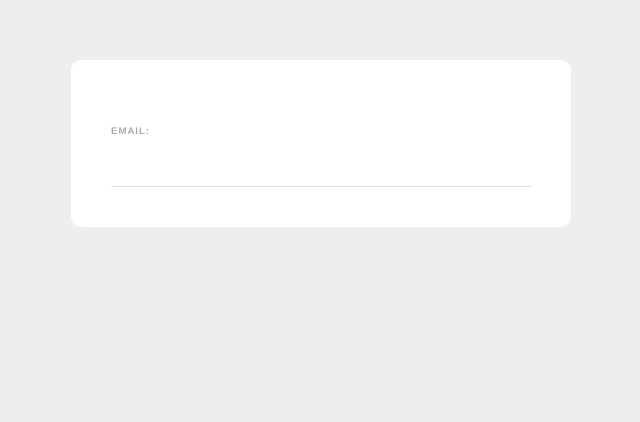
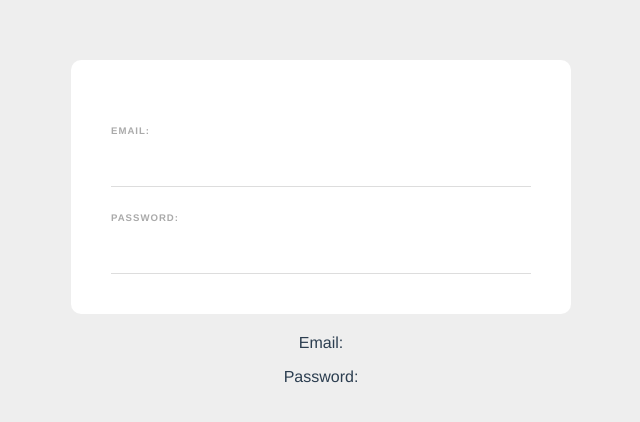
Before and after one commit to MacDavid1989/web-form, a Vue app: page / in a window 1280 px wide. Shown: the top 422 px of the page, without its empty margins (319-959 px from the left). Built offline with nearby package versions, Linux system fonts and the light colour scheme.

Commit message:
set up 2 way data binding using v-model for both email and password

```diff
--- a/src/components/SignupForm.vue
+++ b/src/components/SignupForm.vue
@@ -1,12 +1,25 @@
 <template>
   <form action="">
     <label for="">Email:</label>
-    <input type="email" required />
+    <input type="email" required v-model="email" />
+
+    <label for="">Password:</label>
+    <input type="password" required v-model="password" />
   </form>
+  <p>Email: {{ email }}</p>
+  <p>Password: {{ password }}</p>
 </template>
 
 <script>
-export default {};
+export default {
+  name: "SignupForm",
+  data() {
+    return {
+      email: "",
+      password: "",
+    };
+  },
+};
 </script>
 
 <style scoped>
```
